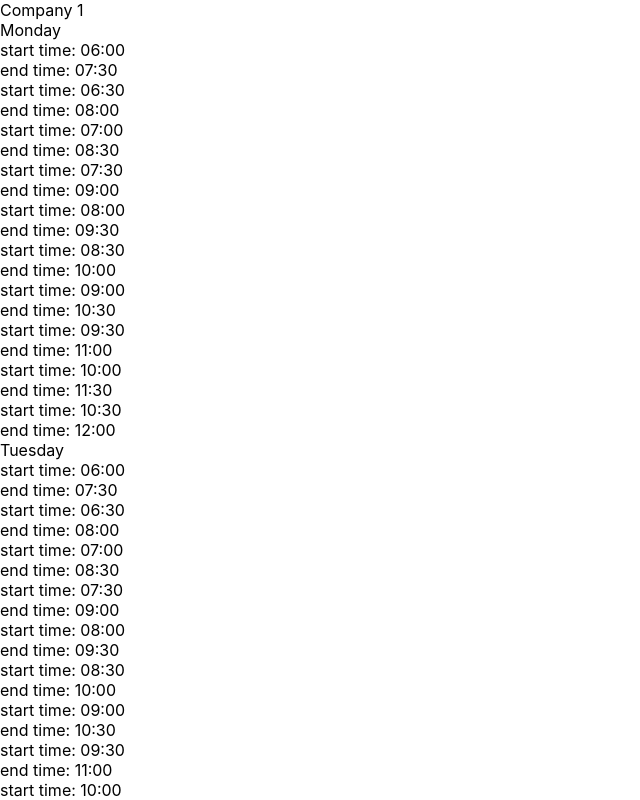
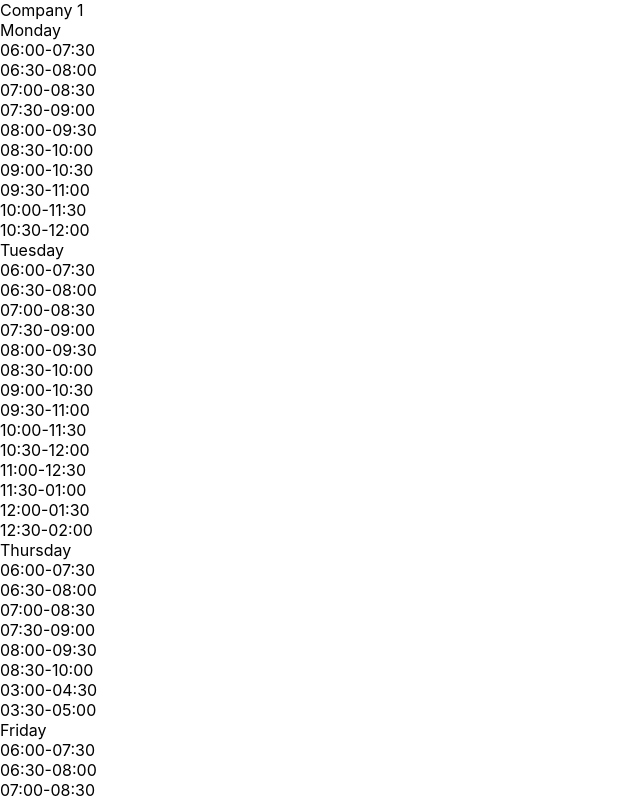
Before and after one commit to nmitic/aroundhome, a React (Create React App) app: page / in a window 1280 px wide. Shown: the top 800 px of the page, without its empty margins (0-640 px from the left). Built offline with nearby package versions, Linux system fonts and the light colour scheme.

Commit message:
implemented time slot validation by checking if the slot is in selected range

```diff
--- a/package.json
+++ b/package.json
@@ -6,6 +6,7 @@
     "@testing-library/jest-dom": "^4.2.4",
     "@testing-library/react": "^9.3.2",
     "@testing-library/user-event": "^7.1.2",
+    "moment": "^2.29.1",
     "react": "^16.13.1",
     "react-dom": "^16.13.1",
     "react-scripts": "3.4.3"
--- a/src/pages/TimeSlots/Picker/Picker.js
+++ b/src/pages/TimeSlots/Picker/Picker.js
@@ -1,4 +1,8 @@
 import React from "react";
+import moment from "moment";
+import {parseTime, parseDayAndTime} from './utils';
+
+import PickerItem from './PickerItem/PickerItem';
 
 const Picker = ({
   name,
@@ -8,20 +12,34 @@ const Picker = ({
   availableTimeSlots,
   setTimeSlot
 }) => {
-  const parseTime = isoString => new Date(isoString).toLocaleTimeString('en', { timeStyle: 'short', hour12: false, timeZone: 'UTC' });
-
   const handleSelectTimeSlot = slot => {
-    console.log(slot);
-
     setSelectedTimeSlot({
       ...selectedTimeSlot,
       [id]: slot
     })
   };
+  const validateSlot = (slot, selectedSlot) => {
+    if (moment(slot.start_time).isSame(selectedSlot.start_time)) {
+      return true;
+    }
+    return moment(slot.start_time).isBetween(selectedSlot.start_time, selectedSlot.end_time);
+  };
 
-  const formatDate = (dateString) => {
-    const options = { year: "numeric", month: "long", day: "numeric" }
-    return new Date(dateString).toLocaleDateString(undefined, options)
+  const isSlotAlreadyTaken = slot => {
+    let isTaken = false;
+
+    for (const selected in selectedTimeSlot) {
+      if (selectedTimeSlot.hasOwnProperty(selected)) {
+        const element = selectedTimeSlot[selected];
+
+        if (isTaken) {
+          break;
+        }
+
+        isTaken = validateSlot(slot, element);
+      }
+    }
+    return !!isTaken;
   }
 
   return (
@@ -30,8 +48,8 @@ const Picker = ({
       {
         selectedTimeSlot[id] && (
           <div className="picker__selected-time-slot">
-            {parseTime(selectedTimeSlot[id].start_time)} -
-            {parseTime(selectedTimeSlot[id].end_time)}
+            {parseDayAndTime(selectedTimeSlot[id].start_time)}-
+            {parseDayAndTime(selectedTimeSlot[id].end_time)}
           </div>
         )
       }
@@ -53,12 +71,11 @@ const Picker = ({
                         key={iterator}
                         onClick={() => handleSelectTimeSlot(item)}
                       >
-                        <div>
-                          start time: {parseTime(item.start_time)}
-                        </div>
-                        <div>
-                          end time: {parseTime(item.end_time)}
-                        </div>
+                        <PickerItem
+                          startTime={item.start_time}
+                          endTime={item.end_time}
+                          disabled={isSlotAlreadyTaken(item)}
+                        />
                       </div>
                     )
                   })
--- /dev/null
+++ b/src/pages/TimeSlots/Picker/PickerItem/PickerItem.js
@@ -0,0 +1,12 @@
+import React from 'react';
+import {parseTime} from '../utils';
+
+const PickerItem = ({startTime, endTime, disabled}) => {
+  return (
+    <div>
+        {parseTime(startTime)}-{parseTime(endTime)} {disabled &&':disabled'}
+    </div>
+  )
+}
+
+export default PickerItem;
--- /dev/null
+++ b/src/pages/TimeSlots/Picker/utils.js
@@ -0,0 +1,4 @@
+import moment from "moment";
+
+export const parseTime = isoString => moment(isoString).format("hh:mm");
+export const parseDayAndTime = isoString => moment(isoString).format("dd:hh:mm");
--- a/src/pages/TimeSlots/TimeSlots.js
+++ b/src/pages/TimeSlots/TimeSlots.js
@@ -6,7 +6,7 @@ import Picker from "./Picker/Picker";
 
 const TimeSlots = () => {
   const [data, setData] = useState([]);
-  const [selectedTimeSlot, setSelectedTimeSlot] = useState({})
+  const [selectedTimeSlot, setSelectedTimeSlot] = useState({});
 
   useEffect(() => {
     fetchCompaniesAvailability();
@@ -23,8 +23,6 @@ const TimeSlots = () => {
       {
         data && (
           data.map(item => {
-    // console.log(transformSlots(item.time_slots))
-
             return (
               <Picker
                 key={item.id}
```
Also changed, not shown: src/pages/TimeSlots/dataTransforms.js (+0 -7 lines), 1 other file (tests, documents, lock files or other folders).
